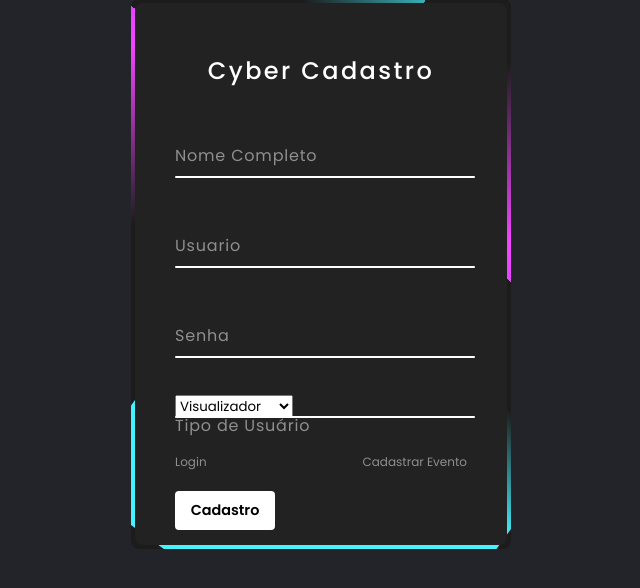
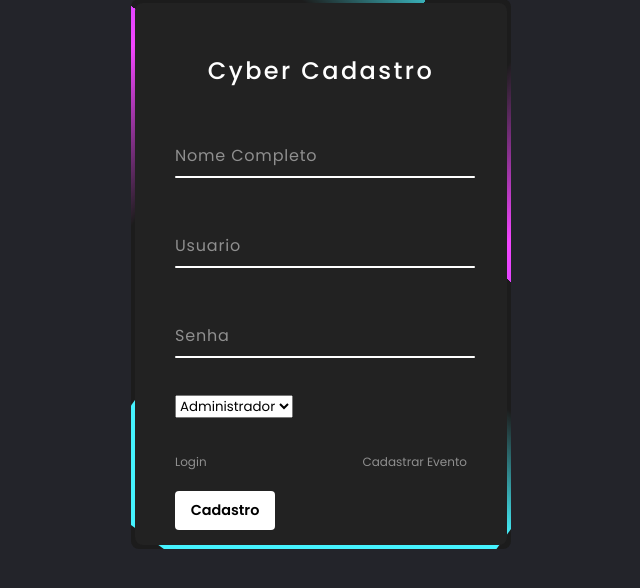
Before and after one commit to malobr/Trabalho-PHP-BANCO, a PHP site: page /Calendario/telaDeCadastro.php in a window 1280 px wide. Shown: the part 126-714 px from the top of the page, without its empty margins (319-959 px from the left). Run offline with PHP 8.4, Linux system fonts and the light colour scheme.

Commit message:
Correções na caixa de seleção da tela de cadastro

```diff
--- a/Calendario/css/cadastro.css
+++ b/Calendario/css/cadastro.css
@@ -169,6 +169,8 @@ body{
 
 }
 
+
+
 .box form .link{
     display: flex;
     justify-content: space-between;
--- a/Calendario/telaDeCadastro.php
+++ b/Calendario/telaDeCadastro.php
@@ -66,11 +66,10 @@
     </div>
     <div class="inputBox">
         <select name="tipo" required="required">
-            <option value="visualizador">Visualizador</option>
             <option value="administrador">Administrador</option>
+            <option value="visualizador">Usuário</option>
         </select>
-        <span>Tipo de Usuário</span>
-        <i></i>
+
     </div>
     <br>
     <div class="link">
```
